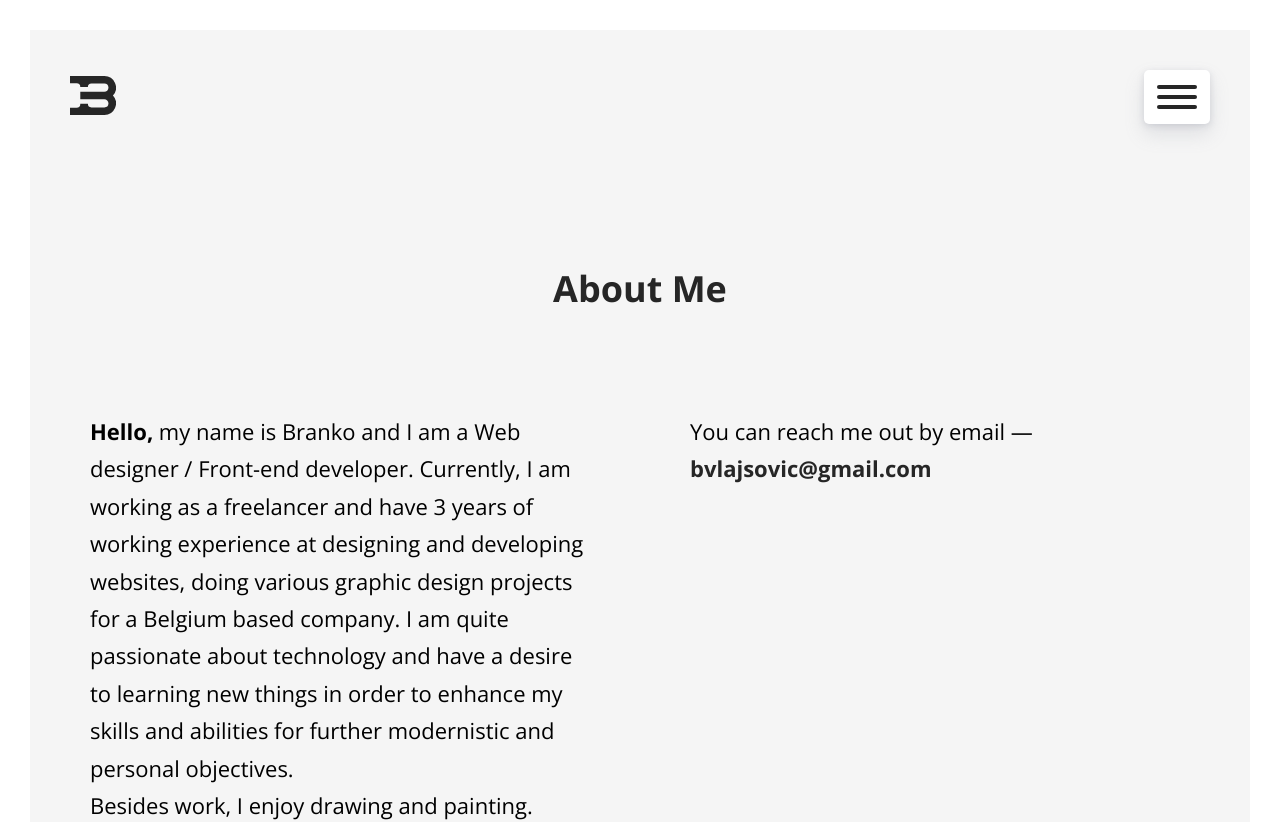
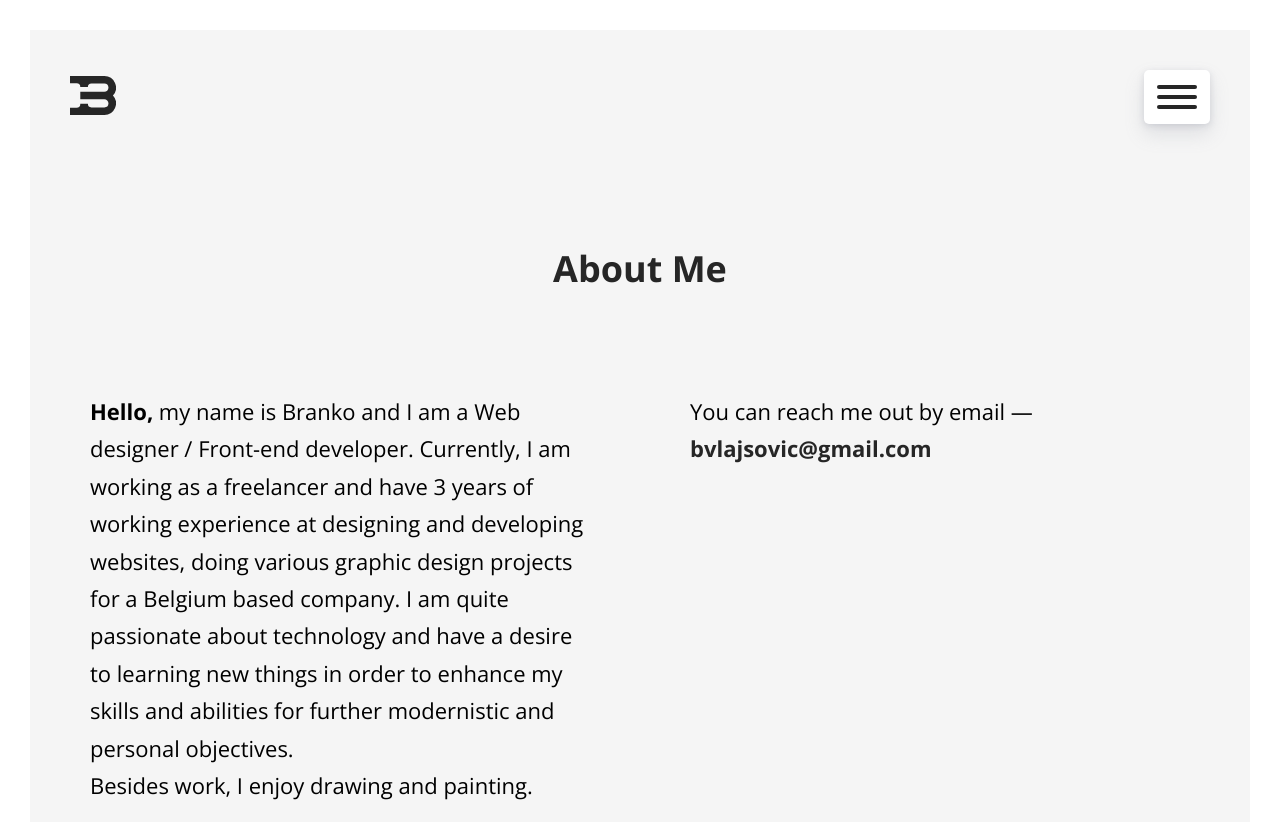
Before and after one commit to io62s/portfolio, a React (Create React App) app: page /about in a window 1280 px wide. Shown: the top 822 px of the page. Built offline with nearby package versions, Linux system fonts and the light colour scheme.

Commit message:
about padding updt

```diff
--- a/src/styles/AboutStyles.js
+++ b/src/styles/AboutStyles.js
@@ -5,7 +5,7 @@ import { transition } from "./common";
 
 const AboutWrapper = styled(animated.div)`
   width: 100%;
-  padding: 4rem 2rem 6rem;
+  padding: 2rem 2rem 6rem;
 
   h3 {
     text-align: center;
```
